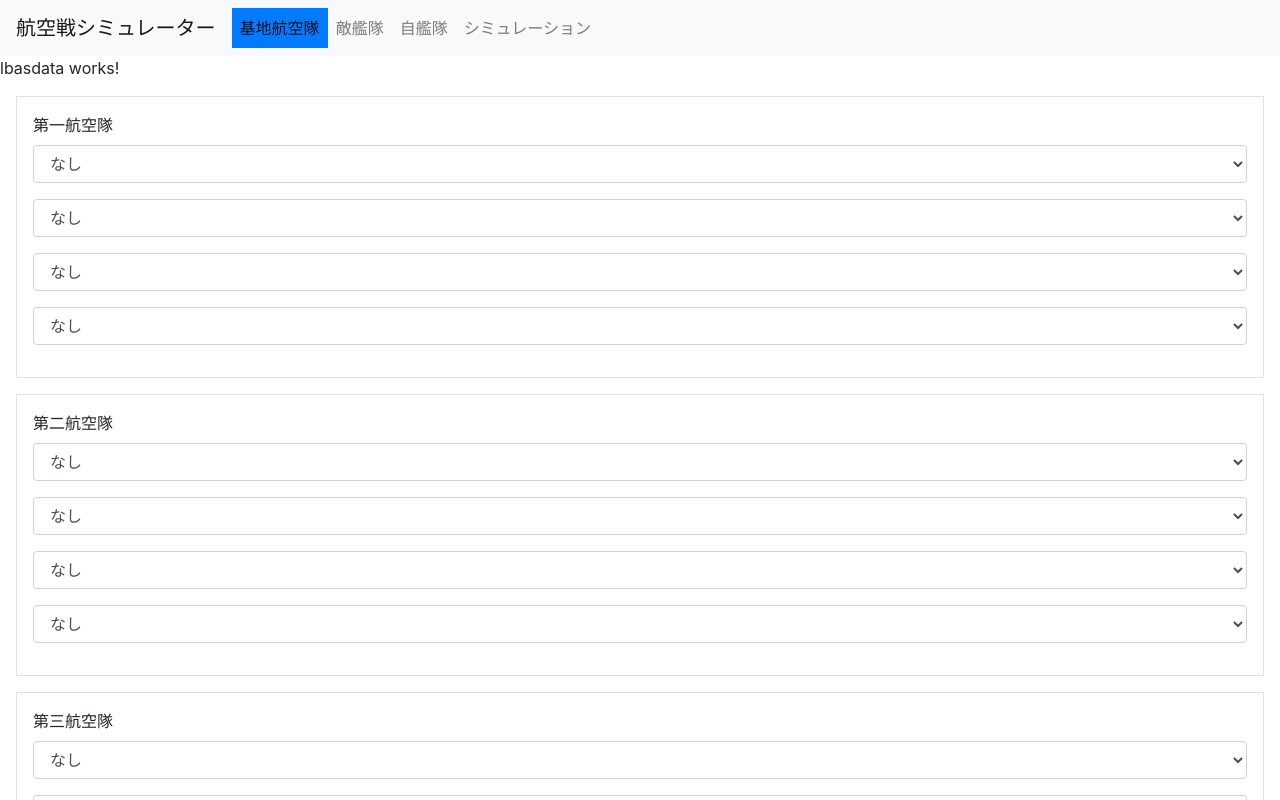
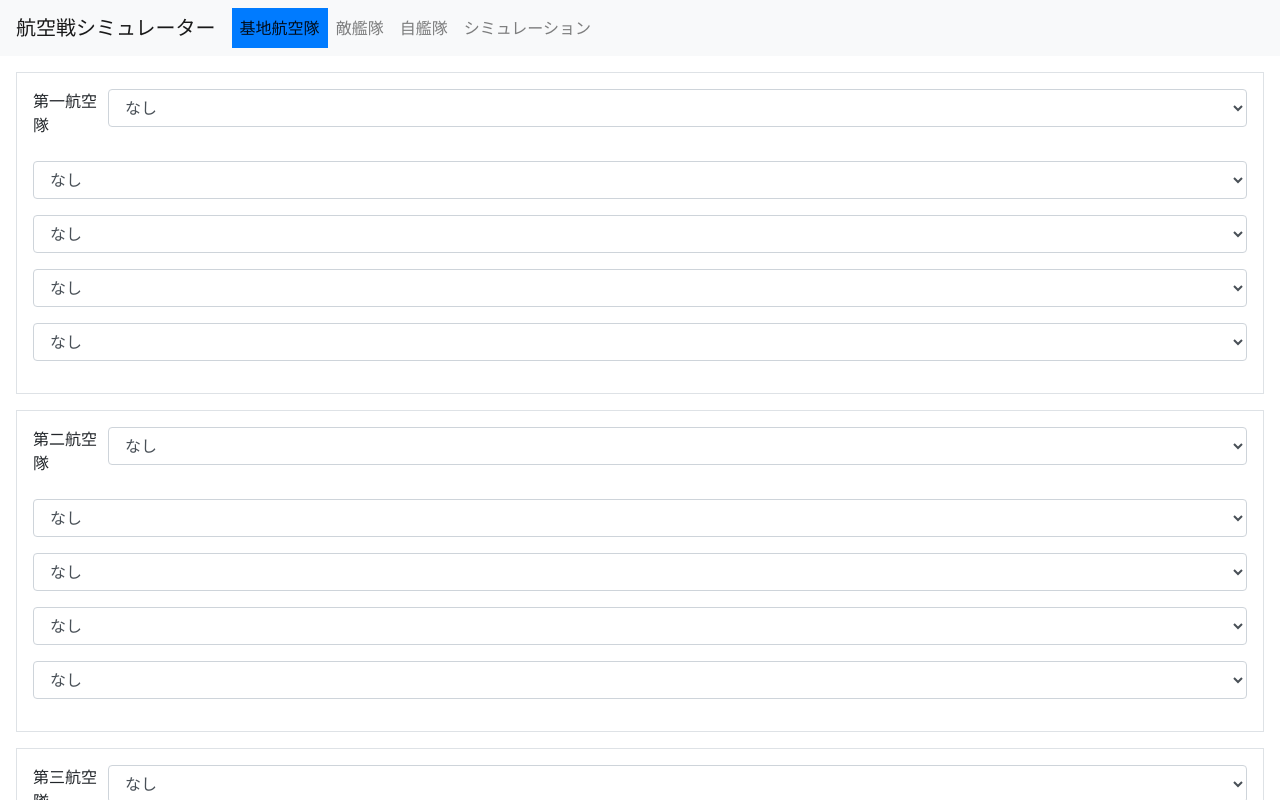
Before and after one commit to YSRKEN/AerialCombatSimulator, an Angular app in the folder ACS-Frontend/: page / in a window 1280 px wide. Shown: the top 800 px of the page. Built offline with nearby package versions, Linux system fonts and the light colour scheme.

Commit message:
基地航空隊の出撃回数を選択できるようにした

```diff
--- a/ACS-Frontend/src/app/form/lbasdata/lbasdata.component.html
+++ b/ACS-Frontend/src/app/form/lbasdata/lbasdata.component.html
@@ -1,6 +1,3 @@
-<p>
-  lbasdata works!
-</p>
 <app-lbasunit index="1"></app-lbasunit>
 <app-lbasunit index="2"></app-lbasunit>
 <app-lbasunit index="3"></app-lbasunit>
--- a/ACS-Frontend/src/app/form/lbasunit/lbasunit.component.html
+++ b/ACS-Frontend/src/app/form/lbasunit/lbasunit.component.html
@@ -1,25 +1,31 @@
 <form class="m-3 border p-3">
-    <label for="mapSelect">{{IndexString}}</label>
+  <div class="form-group d-flex">
+    <label for="lbasCount">{{IndexString}}</label>
+    <select class="form-control" name="lbasCount"
+      [ngModel]="LBASCount" (ngModelChange)="changeLBASCount($event)">
+      <option *ngFor="let lbasCount of LBASCountList" [value]="lbasCount.value">{{lbasCount.name}}</option>
+    </select>
+  </div>
   <div class="form-group">
-    <select class="form-control" id="weaponSelect1" name="weaponSelect1"
+    <select class="form-control" name="weaponSelect1"
       [ngModel]="SelectedWeapon[0]" (ngModelChange)="changeSelectedWeapon($event, 0)">
       <option *ngFor="let weapon of WeaponList" [value]="weapon.value">{{weapon.name}}</option>
     </select>
   </div>
   <div class="form-group">
-    <select class="form-control" id="weaponSelect2" name="weaponSelect2"
+    <select class="form-control" name="weaponSelect2"
       [ngModel]="SelectedWeapon[1]" (ngModelChange)="changeSelectedWeapon($event, 1)">
       <option *ngFor="let weapon of WeaponList" [value]="weapon.value">{{weapon.name}}</option>
     </select>
   </div>
   <div class="form-group">
-    <select class="form-control" id="weaponSelect3" name="weaponSelect3"
+    <select class="form-control" name="weaponSelect3"
       [ngModel]="SelectedWeapon[2]" (ngModelChange)="changeSelectedWeapon($event, 2)">
       <option *ngFor="let weapon of WeaponList" [value]="weapon.value">{{weapon.name}}</option>
     </select>
   </div>
   <div class="form-group">
-    <select class="form-control" id="weaponSelect4" name="weaponSelect4"
+    <select class="form-control" name="weaponSelect4"
       [ngModel]="SelectedWeapon[3]" (ngModelChange)="changeSelectedWeapon($event, 3)">
       <option *ngFor="let weapon of WeaponList" [value]="weapon.value">{{weapon.name}}</option>
     </select>
--- a/ACS-Frontend/src/app/form/lbasunit/lbasunit.component.ts
+++ b/ACS-Frontend/src/app/form/lbasunit/lbasunit.component.ts
@@ -7,6 +7,20 @@ import { SaveDataService } from '../../service/save-data.service';
   styleUrls: ['./lbasunit.component.scss']
 })
 export class LBASUnitComponent implements OnInit {
+
+  /**
+   * 基地航空隊の状態一覧
+   */
+  LBASCountList: { "value": string, "name": string }[] = [
+    {"value":"なし", "name":"なし"},
+    {"value":"分散", "name":"分散"},
+    {"value":"集中", "name":"集中"},
+  ];
+
+  /**
+   * 選択している状態
+   */
+  LBASCount: string;
 
   /**
    * 装備一覧
@@ -39,10 +53,20 @@ export class LBASUnitComponent implements OnInit {
     /**
      * 設定を読み込む
      */
+    this.LBASCount = this.saveData.loadString('lbasunit.lbas_count' + this.index, 'なし');
     const weaponCount = 4;
     for(let i = 0; i < weaponCount; ++i){
       this.SelectedWeapon[i] = this.saveData.loadString('lbasunit.selected_weapon_' + this.index + '' + (i + 1), 'なし');
     }
+  }
+
+  /**
+   * 基地航空隊の状態を切り替えた際の処理
+   * @param event
+   */
+  changeLBASCount(event: any){
+    this.LBASCount = event;
+    this.saveData.saveString('lbasunit.lbas_count' + this.index, this.LBASCount);
   }
 
   /**
```
